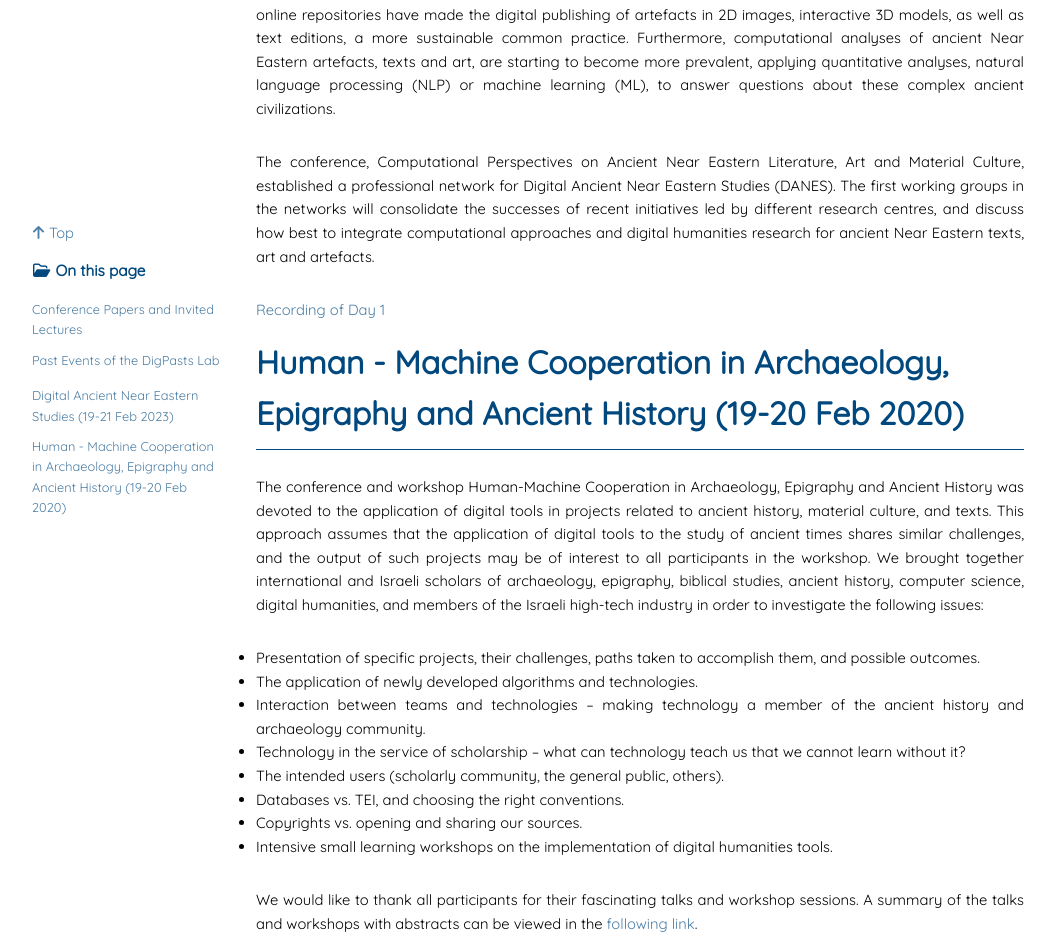
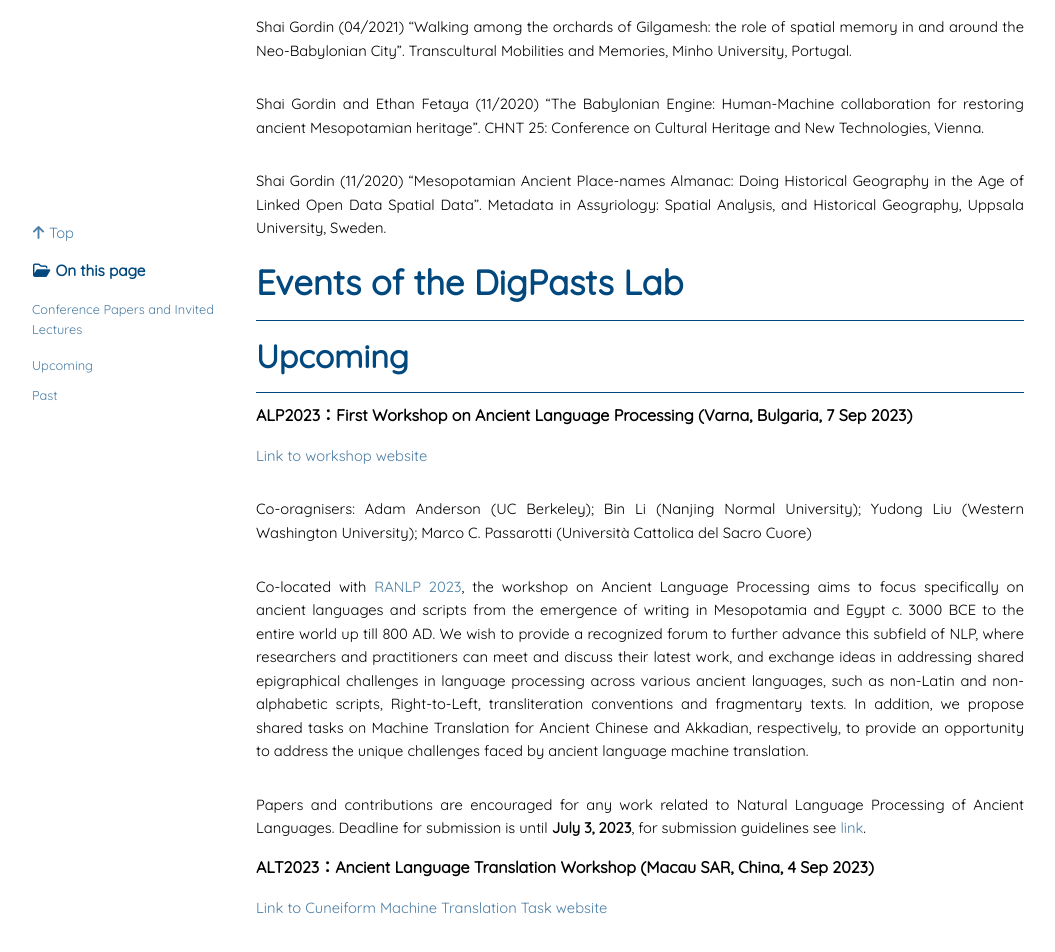
Before and after one commit to DigitalPasts/DigitalPasts.github.io, a Jekyll site: the page built from docs/events.md, in a window 1280 px wide and 1400 px high, scrolled down 1362 px. Shown: the top 952 px of the window, without its empty margins (0-1055 px from the left). Built offline with Jekyll 4.4.1, drawn with Linux system fonts in a browser that asks for light colours; nearby versions of some CDN libraries; some of the changed text lies outside the part shown.

Commit message:
Update events.md

```diff
--- a/docs/events.md
+++ b/docs/events.md
@@ -4,6 +4,20 @@
 ---
 
 ## Conference Papers and Invited Lectures
+
+### Upcoming
+
+Shmuel D. Clark (09/2023) "'I exercised authority…I eradicated the lands': Comparing Perceptions of Southern Babylonia in Neo-Assyrian and Neo-Babylonian Sources". EAA 2023, Belfast, Ireland 30 August-2 Septmber 2023, session: What Makes a Settlement? Comparative Perspectives on Settlement Structures and Patterns from Neolithic to Iron Age. <a href="https://www.e-a-a.org/EAA2023/Programme.aspx?WebsiteKey=4c013ea5-de96-432a-85f7-b1800c2303bf&hkey=f73d6cf5-b37e-4836-ad06-2ecea6b58060&Program=3#Program" target="_blank"><i class="fas fa-external-link-square-alt"></i></a>
+
+Stav Klein and Shai Gordin (07/2023) "In Search of Lost Time – Restoring Chronologies of Individuals from Broken Cuneiform Resources". GrapHNR 2023, Mainz, Germany 18-21 July 2023, session: Computational Modeling. <a href="https://graphentechnologien.hypotheses.org/files/2023/05/GrapHNR-2023-27-Klein-In-Search-of-Lost-Time.pdf" target="_blank"><i class="fas fa-external-link-square-alt"></i></a>
+
+Shai Gordin and Luis Sáenz (07/2023) "eAkkadian: a coursebook for doing Assyriology digitally". RAI 68, Leiden, Netherlands 17-20 July 2023. Workshop: Equality of Access to Mesopotamia: Outreach and Pedagogy. <a href="https://www.universiteitleiden.nl/en/rai68/programme" target="_blank"><i class="fas fa-external-link-square-alt"></i></a>
+
+Shai Gordin and Orly Lewis (07/2023) "Machine learning of Ancient Scripts and Languages through Collaboration". DH 2023, Graz, Austria 10-14 July 2023. Panel: The Pelagios Network: Collaboration as a Community of Practice. <a href="https://www.conftool.pro/dh2023/index.php?page=browseSessions&form_session=35#paperID269" target="_blank"><i class="fas fa-external-link-square-alt"></i></a>
+
+Shai Gordin and Avital Romach (07/2023) "Layers of Authorship in Cuneiform Texts". DH 2023, Graz, Austria 10-14 July 2023. Workshop: SIG-DLS Seven Years on. <a href="https://dls.hypotheses.org/1315" target="_blank"><i class="fas fa-external-link-square-alt"></i></a>
+
+### Past
 
 Shai Gordin (11/2022) "When Networks Matter: Interpreting Patterns in Social and Geographical Networks of First Millennium BCE Babylonia". SBL 2022 Annual Meeting, session: Literature and History of the Persian Period. <a href="https://www.sblcentral.org/home/conferencePaperDetails/61458" target="_blank"><i class="fas fa-external-link-square-alt"></i></a>
 
@@ -21,9 +35,33 @@
 
 Shai Gordin (11/2020) “Mesopotamian Ancient Place-names Almanac: Doing Historical Geography in the Age of Linked Open Data Spatial Data". Metadata in Assyriology: Spatial Analysis, and Historical Geography, Uppsala University, Sweden.
 
-## Past Events of the DigPasts Lab
+## Events of the DigPasts Lab
 
-### Digital Ancient Near Eastern Studies (19-21 Feb 2023)
+### Upcoming
+
+#### ALP2023：First Workshop on Ancient Language Processing (Varna, Bulgaria, 7 Sep 2023)
+
+<a href="https://www.ancientnlp.com/alp2023/" target="_blank">Link to workshop website</a>
+
+Co-oragnisers: Adam Anderson (UC Berkeley); Bin Li (Nanjing Normal University); Yudong Liu (Western Washington University); Marco C. Passarotti (Università Cattolica del Sacro Cuore)
+
+Co-located with <a href="https://ranlp.org/ranlp2023/" target="_blank">RANLP 2023</a>, the workshop on Ancient Language Processing aims to focus specifically on ancient languages and scripts from the emergence of writing in Mesopotamia and Egypt c. 3000 BCE to the entire world up till 800 AD. We wish to provide a recognized forum to further advance this subfield of NLP, where researchers and practitioners can meet and discuss their latest work, and exchange ideas in addressing shared epigraphical challenges in language processing across various ancient languages, such as non-Latin and non-alphabetic scripts, Right-to-Left, transliteration conventions and fragmentary texts. In addition, we propose shared tasks on Machine Translation for Ancient Chinese and Akkadian, respectively, to provide an opportunity to address the unique challenges faced by ancient language machine translation.
+
+Papers and contributions are encouraged for any work related to Natural Language Processing of Ancient Languages. Deadline for submission is until **July 3, 2023**, for submission guidelines see <a href="https://www.ancientnlp.com/alp2023/call_for_papers/" target="_blank">link</a>.
+
+#### ALT2023：Ancient Language Translation Workshop (Macau SAR, China, 4 Sep 2023)
+
+<a href="https://digitalpasts.github.io/EvaCUN/" target="_blank">Link to Cuneiform Machine Translation Task website</a>
+
+Co-oragnisers: Bin Li (Nanjing Normal University)
+
+As a co-located event with <a href="https://mtsummit2023.scimeeting.cn/en/web/index/" target="_blank">MT Summit 2023</a>, this workshop will provide an opportunity to learn about the challenges and latest developments in the field of machine translation for ancient languages. Participants will engage in discussions and hands-on activities to develop a deeper understanding of the field and the techniques used to address the unique challenges posed by translating texts written in ancient languages. The workshop will conclude with a discussion of the results of the hands-on activities and a summary of the key takeaways from the workshop. Participants will leave the workshop with a deeper understanding of the field of ancient language machine translation and the tools and techniques used to address its unique challenges.
+
+In this year’s <a href="https://github.com/GoThereGit/ALT" target="_blank">workshop</a>, we propose shared tasks on Machine Translation for Ancient Chinese and Mesopotamian languages (i.e. Akkadian and Sumerian), respectively, to provide an opportunity to address the unique challenges faced by ancient language machine translation. The technique reports are required to submit after the evaluation. All papers will be reviewed, and will be selected to appear on ACL Anthology.
+
+### Past
+
+#### Digital Ancient Near Eastern Studies (19-21 Feb 2023)
 
 <a href="https://digitalpasts.github.io/DANES/" target="_blank">Link to the conference website</a>; <a href="https://doi.org/10.5281/zenodo.7682926" target="_blank"><img src="https://zenodo.org/badge/DOI/10.5281/zenodo.7682926.svg" alt="DOI"></a>
 
@@ -35,7 +73,7 @@
 
 <a href="https://youtube.com/playlist?list=PLNiWLB_wsOg7tjQs-NMroOCywL4w4la7k" target="_blank">Recording of Day 1</a>
 
-### Human - Machine Cooperation in Archaeology, Epigraphy and Ancient History (19-20 Feb 2020)
+#### Human - Machine Cooperation in Archaeology, Epigraphy and Ancient History (19-20 Feb 2020)
 
 The conference and workshop Human-Machine Cooperation in Archaeology, Epigraphy and Ancient History was devoted to the application of digital tools in projects related to ancient history, material culture, and texts. This approach assumes that the application of digital tools to the study of ancient times shares similar challenges, and the output of such projects may be of interest to all participants in the workshop. We brought together international and Israeli scholars of archaeology, epigraphy, biblical studies, ancient history, computer science, digital humanities, and members of the Israeli high-tech industry in order to investigate the following issues:
 
```
